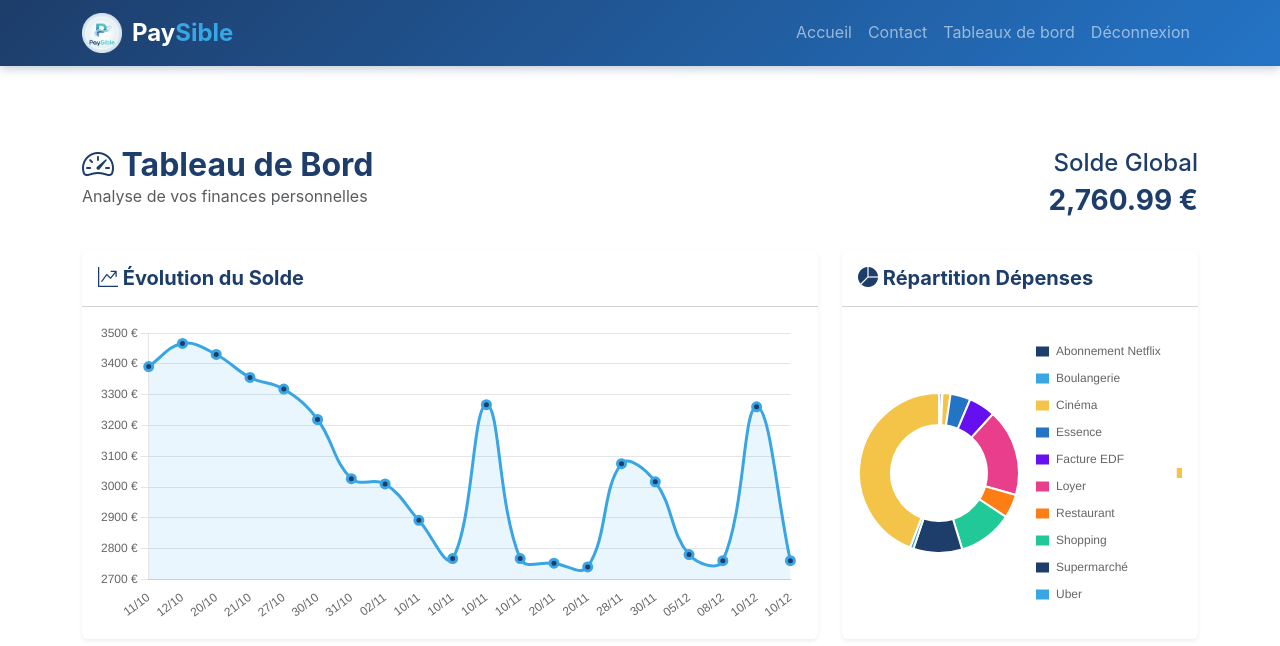
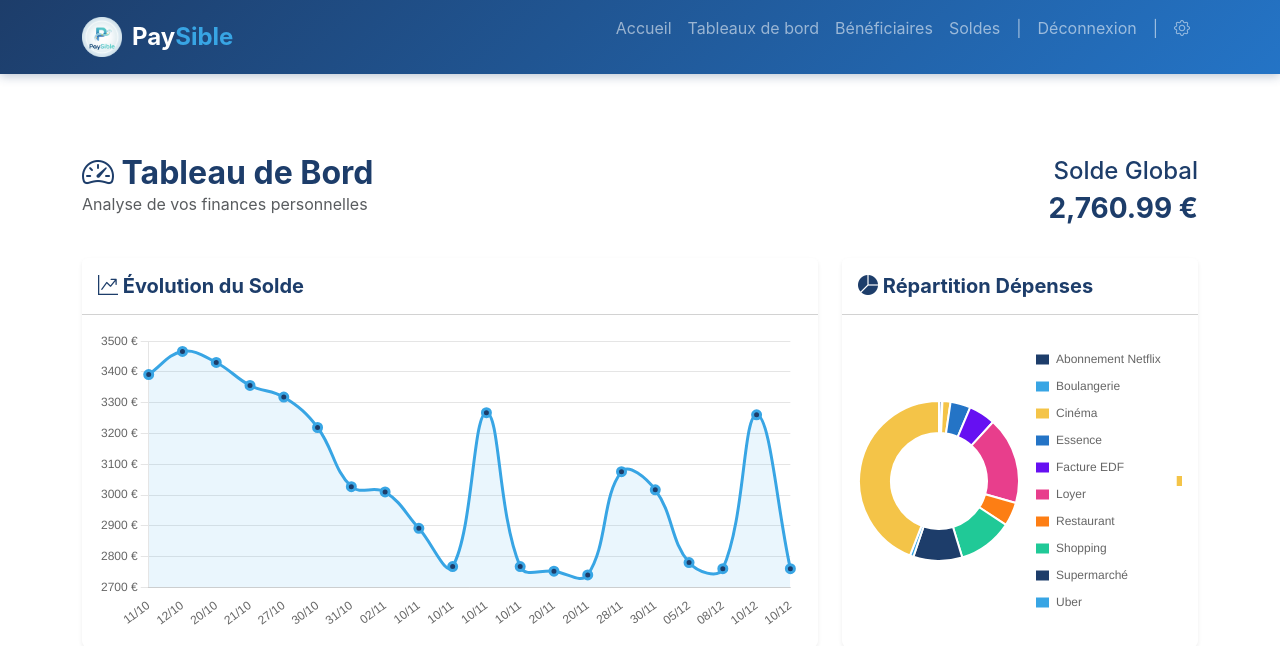
Before and after one commit to b3rnvrd/PAYsible, a FastAPI app: page /dashboard in a window 1280 px wide. Shown: the top 646 px of the page. Run offline with FastAPI, Linux system fonts and the light colour scheme; a user stored in the database is signed in.

Commit message:
Update base.html
Rétablissement de la page base.html

```diff
--- a/templates/base.html
+++ b/templates/base.html
@@ -30,15 +30,29 @@
                     <li class="nav-item">
                         <a class="nav-link" href="/">Accueil</a>
                     </li>
-                    <li class="nav-item">
-                        <a class="nav-link" href="#">Contact</a>
-                    </li>
                         {% if user_email %}
                             <li class="nav-item">
                                 <a class="nav-link" href="/dashboard">Tableaux de bord</a>
                             </li>
                             <li class="nav-item">
+                                <a class="nav-link" href="{{ url_for('view_beneficiaries') }}">Bénéficiaires</a>
+                            </li>
+                            <li class="nav-item">
+                                <a class="nav-link" href="/soldes">Soldes</a>
+                            </li>
+                            <li class="nav-item">
+                                <p class="nav-link">|</p>
+                            </li>
+                            <li class="nav-item">
                                 <a class="nav-link" href="/logout">Déconnexion</a>
+                            </li>
+                            <li class="nav-item">
+                                <p class="nav-link">|</p>
+                            </li>
+                            <li class="nav-item">
+                                <a class="nav-link" href="/settings">
+                                    <i class="bi bi-gear"></i>
+                                </a>
                             </li>
                         {% else %}
                             <li class="nav-item">
```
